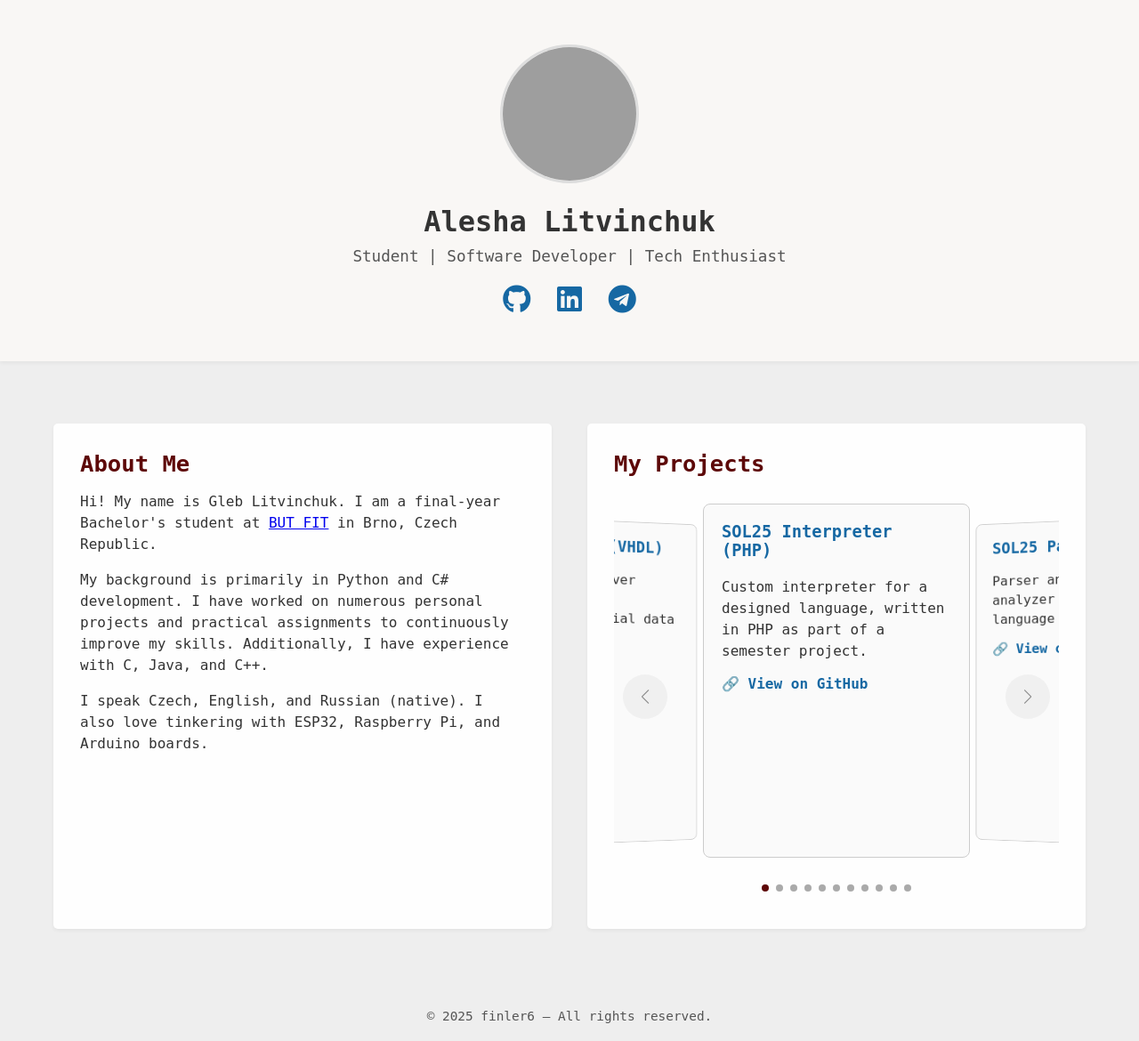
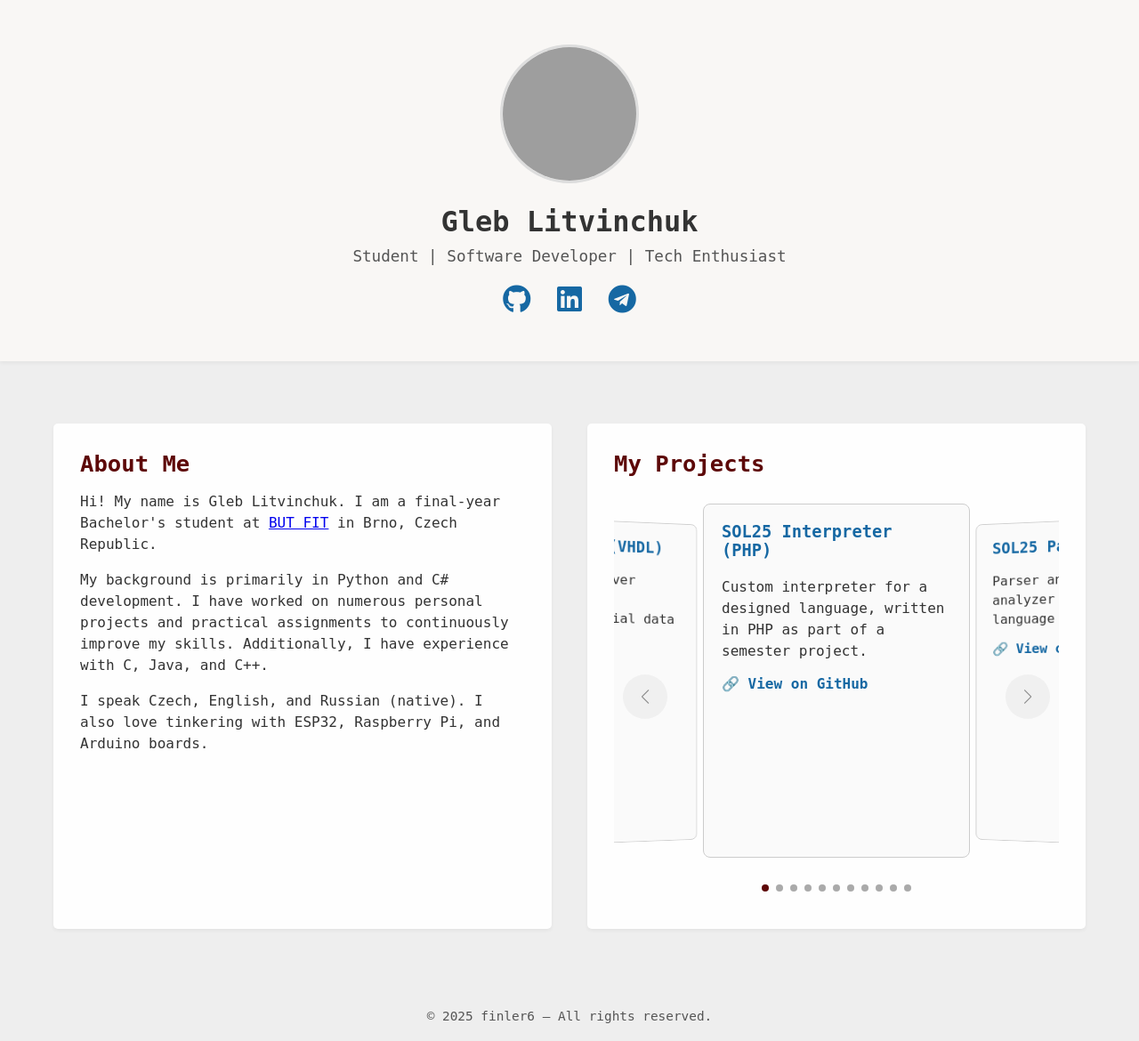
Before and after one commit to finler6/aboutMe-Flask, a Flask app: page / in a window 1280 px wide. Shown: the whole page at 89% size. Run offline with Flask 3, Linux system fonts and the light colour scheme; grey boxes are pictures that could not be loaded.

Commit message:
fix: fix Name after test

```diff
--- a/app/templates/index.html
+++ b/app/templates/index.html
@@ -186,7 +186,7 @@
 
 <header>
     <img src="{{ url_for('static', filename='additionally/photo.jpg') }}" alt="My Photo"/>
-    <h1>Alesha Litvinchuk</h1>
+    <h1>Gleb Litvinchuk</h1>
     <p>Student | Software Developer | Tech Enthusiast</p>
     <div class="social-links">
         <a href="https://github.com/finler6" target="_blank"><i class="fab fa-github"></i></a>
```
